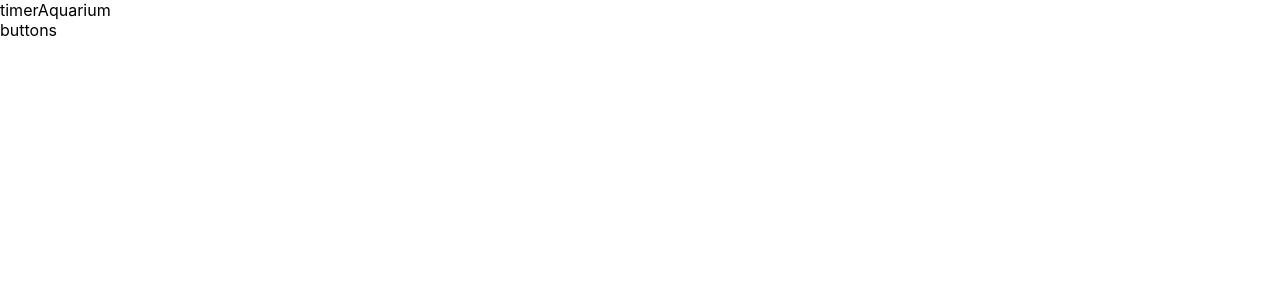
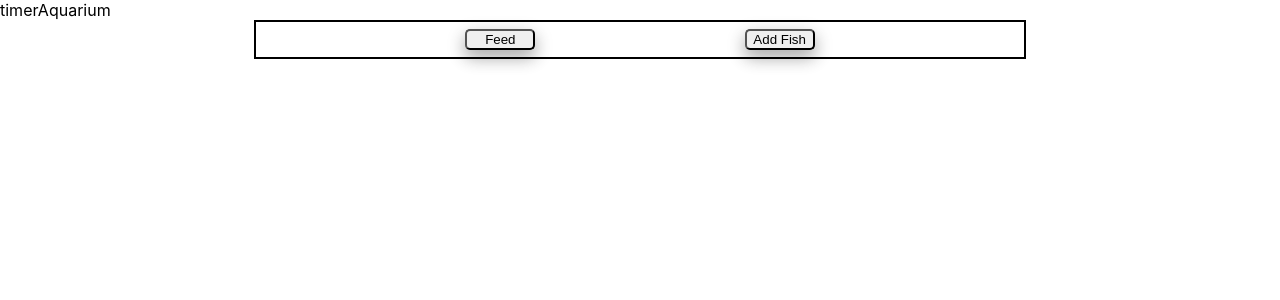
Before and after one commit to WebAhead7/fishy, a React (Create React App) app: page / in a window 1280 px wide. Shown: the top 300 px of the page. Built offline with nearby package versions, Linux system fonts and the light colour scheme.

Commit message:
adding buttons section

```diff
--- a/src/components/Buttons/index.jsx
+++ b/src/components/Buttons/index.jsx
@@ -1,9 +1,44 @@
-import React from 'react'
+import React from "react";
 
-import './style.css'
+import "./style.css";
+// creating a component(function) for the buttons, we have 2 buttons:
+// 1. feed button-> increases the timer with 20.
+// 2. add fish button -> adds an elemnt to the array of fish
 
+// props from the app.js file: timer (var), setTimer, setFish
+// in app.js <Buttons timer={timer}, setTimer={setTimer}, setfish ={setFish}
+
+const countFish = 5; //number of fish user can add
 const Buttons = (props) => {
-    return 'buttons'
-}
+  const handleTimer = () => {
+    props.setTimer((oldTimer) => {
+      if (oldTimer >= 80) {
+        return 100;
+      } else {
+        return oldTimer + 20;
+      }
+    });
+  };
 
-export default Buttons
+  const handleFish = () => {
+    props.setFish = (oldArrFish) => {
+      if (countFish >= 0 && countFish <= 5) {
+        countFish--;
+        return oldArrFish.push("fish");
+      }
+    };
+  };
+
+  return (
+    <div className="buttons-section">
+      <button className="button" onClick={handleTimer}>
+        Feed
+      </button>
+      <button className="button" onClick={handleFish}>
+        Add Fish
+      </button>
+    </div>
+  );
+};
+
+export default Buttons;
--- a/src/components/Buttons/style.css
+++ b/src/components/Buttons/style.css
@@ -0,0 +1,15 @@
+.button {
+  width: 70px;
+  border-radius: 5px;
+  box-shadow: 0 8px 16px 0 rgba(0, 0, 0, 0.2), 0 6px 20px 0 rgba(0, 0, 0, 0.19);
+}
+
+.buttons-section {
+  display: flex;
+  justify-content: space-evenly;
+  align-items: center;
+  border: 2px solid black;
+  height: 35px;
+  width: 60%;
+  margin: auto;
+}
```
Also changed, not shown: 1 other file (tests, documents, lock files or other folders).
